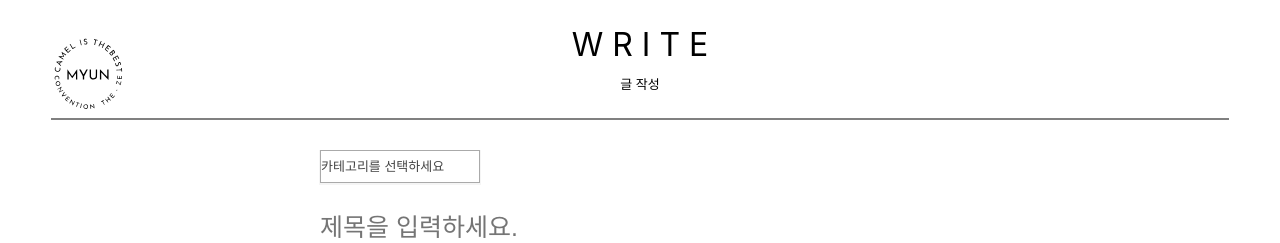
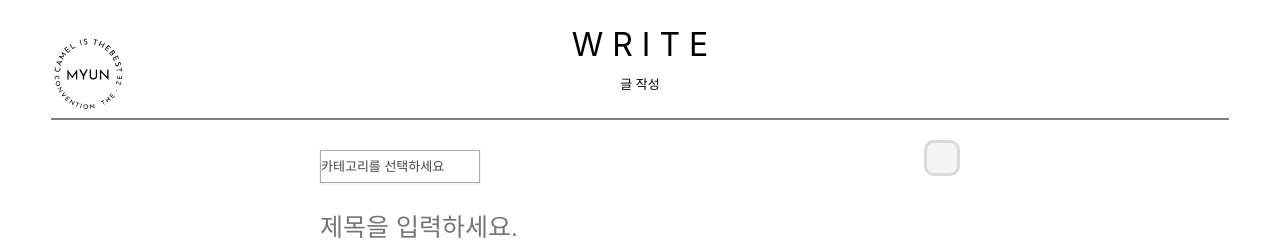
Before and after one commit to CamelIsTheBestConvention/MYun_SJ, a React (Create React App) app in the folder client/: page /write in a window 1280 px wide. Shown: the top 243 px of the page. Built offline with nearby package versions, Linux system fonts and the light colour scheme; the HTML template or start-up script is replaced by a standard one.

Commit message:
remove fileImg and add Filename

```diff
--- a/client/src/components/write/writeBox.tsx
+++ b/client/src/components/write/writeBox.tsx
@@ -6,15 +6,22 @@ import WriteSidebar from "./writeSidebar"
 import React, { useState } from 'react';
 
 const WriteBox = () => {
-    const [imagePreview, setImagePreview] = useState<string | null>(null);
+    const [fileName, setFileName] = useState("");
+
+    const handleFileSelect = (file:any) => {
+        setFileName(file.name);
+    };
 
     return (
         <>
             <WriteBoxWrapper>
-                <Dropdown />
+                <WriteBoxHeader>
+                    <Dropdown />
+                    <AddFileName>{fileName}</AddFileName>
+                </WriteBoxHeader>
                 <WriteTitle />
-                <WriteContent imagePreview={imagePreview} />
-                <WriteSidebar setImagePreview={setImagePreview} />
+                <WriteContent />
+                <WriteSidebar onFileSelect={handleFileSelect} />
             </WriteBoxWrapper>
         </>
     )
@@ -25,3 +32,18 @@ const WriteBoxWrapper = styled.div`
     width: 50%;
     margin: 20px auto;
 `
+
+const WriteBoxHeader = styled.div`
+    position: relative;
+`
+
+const AddFileName = styled.div`
+    position: absolute;
+    right: 0;
+    top: 0;
+    border: 3px solid #d9d9d9;
+    background-color: #f4f4f4;
+    border-radius: 10px;
+    padding: 15px;
+    font-weight: 700;
+`
--- a/client/src/components/write/writeContent.tsx
+++ b/client/src/components/write/writeContent.tsx
@@ -1,11 +1,8 @@
 import { useRef } from "react"
 import "../../style/write/writeContent.scss"
 
-interface WriteContentProps {
-    imagePreview: string | null;
-}
 
-const WriteContent: React.FC<WriteContentProps> = ({ imagePreview }) => {
+const WriteContent = () => {
     const textareaRef = useRef<HTMLTextAreaElement>(null);
 
     const handleResizeHeight = () => {
@@ -24,7 +21,6 @@ const WriteContent: React.FC<WriteContentProps> = ({ imagePreview }) => {
                     placeholder="내용을 입력하세요."
                     onChange={handleResizeHeight}
                 >
-                {imagePreview && <img src={imagePreview} alt="Preview" />}
                 </textarea>
             </div>
         </>
--- a/client/src/components/write/writeSidebar.tsx
+++ b/client/src/components/write/writeSidebar.tsx
@@ -5,7 +5,7 @@ import file from "../../img/file.png";
 import downArrow from "../../img/downArrow.png";
 import upArrow from "../../img/upArrow.png";
 
-const WriteSidebar = ({ setImagePreview }: { setImagePreview: (image: string) => void }) => {
+const WriteSidebar = ({ onFileSelect }: { onFileSelect: (file: File) => void }) => {
     const fileInputRef = useRef<HTMLInputElement>(null);
 
     const handleFileInputClick = () => {
@@ -17,11 +17,7 @@ const WriteSidebar = ({ setImagePreview }: { setImagePreview: (image: string) =>
     const handleFileChange = (e:React.ChangeEvent<HTMLInputElement>) => {
         const file = e.target.files ? e.target.files[0] : null;
         if (file) {
-            const reader = new FileReader();
-            reader.onloadend = () => {
-                setImagePreview(reader.result as string);
-            };
-            reader.readAsDataURL(file);
+            onFileSelect(file);
         }
     };
 
```
